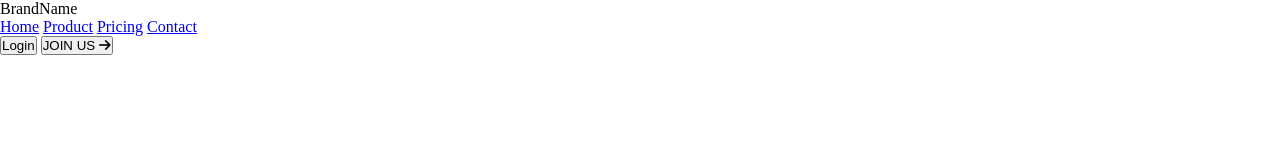
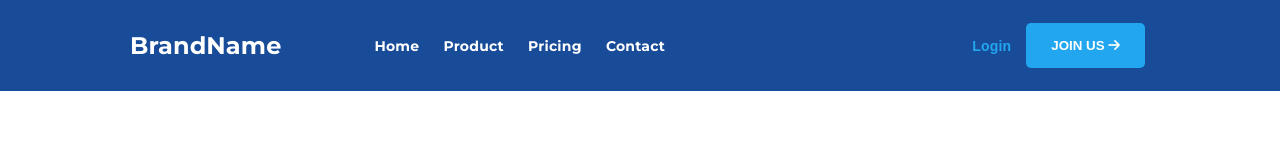
Before and after one commit to dawilles/Wish-Course, a plain HTML site: page index.html in a window 1280 px wide. Drawn offline with Linux system fonts and the light colour scheme.

Commit message:
header style

```diff
--- a/index.html
+++ b/index.html
@@ -17,9 +17,9 @@
 
     <header class="header">
         <div class="container">
-          <div class="row row-full-width">
+            <div class="row">
                 <div class="header-main row">
-              <div class="header-logo">BrandName</div>
+                    <div class="heder-logo">BrandName</div>
 
                     <nav class="navbar">
                         <a href="#home">Home</a>
--- a/style.css
+++ b/style.css
@@ -6,3 +6,72 @@
 	margin: 0;
 	padding: 0;
 }
+body {
+	font-family: "Montserrat", sans-serif;
+	height: 100vh;
+	color: #ffffff;
+}
+.header {
+	position: absolute;
+	width: 100%;
+	height: 91px;
+	left: 0;
+	top: 0;
+	z-index: 50;
+	background-color: #184c99;
+}
+.container {
+	max-width: 1050px;
+	padding: 0 15px;
+	margin: 0 auto;
+}
+.row {
+	display: flex;
+	justify-content: space-between;
+	align-items: center;
+	height: 91px;
+}
+.heder-logo {
+	font-size: 24px;
+	font-weight: 700;
+	letter-spacing: 0.1px;
+	line-height: 32px;
+	color: #ffffff;
+	padding-right: 83px;
+}
+.navbar a {
+	font-size: 14px;
+	font-weight: 700;
+	letter-spacing: 0.2px;
+	line-height: 24px;
+	color: #ffffff;
+	text-decoration: none;
+	margin: 0px 10px 0px 10px;
+}
+.header-actions {
+	display: flex;
+	justify-content: center;
+	align-items: center;
+	height: 91px;
+	position: relative;
+}
+.button {
+	margin: 5px;
+	padding: 15px 25px;
+	border-radius: 5px;
+	background-color: #23a6f0;
+	border: none;
+	color: #ffffff;
+	font-weight: 700;
+	cursor: pointer;
+}
+.button-default {
+	padding: 5px;
+	background-color: transparent;
+	border: none;
+	color: #23a6f0;
+	font-weight: 700;
+	font-size: 14px;
+	letter-spacing: 0.2px;
+	cursor: pointer;
+}
```
Lines whose indentation alone changed are shown as unchanged.
